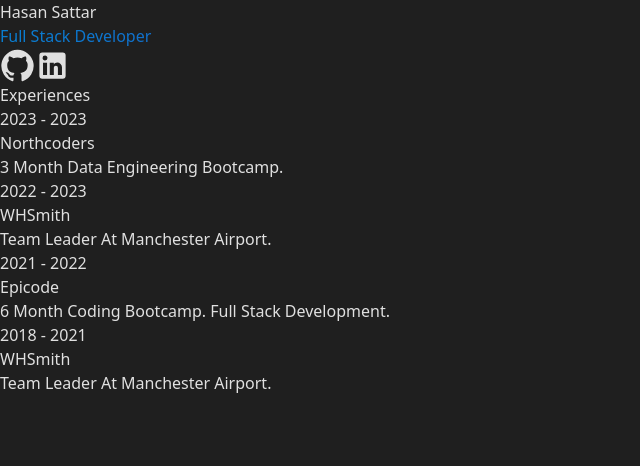
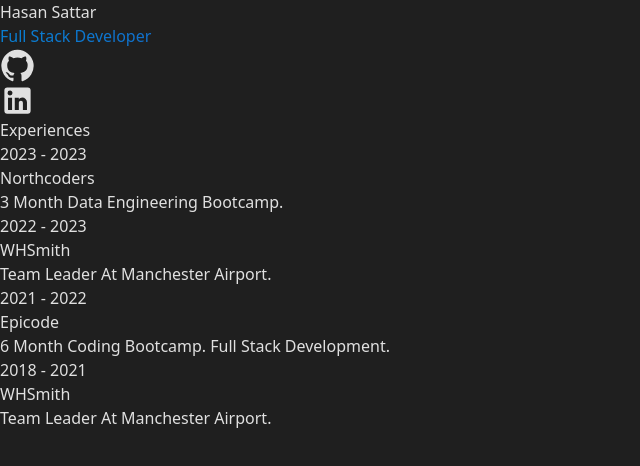
Before and after one commit to hsattar/hsattar, a Next.js app: page / in a window 1280 px wide. Shown: the top 466 px of the page, without its empty margins (0-640 px from the left). Built offline with nearby package versions, Linux system fonts and the light colour scheme.

Commit message:
added animation to hero section

```diff
--- a/src/components/HeroSection.tsx
+++ b/src/components/HeroSection.tsx
@@ -1,19 +1,45 @@
+'use client'
+
 import GitHubIcon from '@mui/icons-material/GitHub'
 import LinkedInIcon from '@mui/icons-material/LinkedIn'
+import { motion } from 'framer-motion'
 
 export default function HeroSection() {
   return (
     <section className="flex flex-col lg:flex-row items-center my-4 select-none min-h-screen">
       <div className="flex-grow flex flex-col items-center justify-center">
+        <motion.div
+          variants={fadeInAnimationVariants}
+          initial="initial"
+          whileInView="animate"
+          viewport={{ once: true }}
+        >
           <p className="text-5xl p-4 text-center">Hasan Sattar</p>
           <h1 className="text-8xl mt-4 mb-6 font-semibold text-center gradient-text">Full Stack Developer</h1>
-        <div className="text-4xl my-8 lg:mb-0">
+        </motion.div>
+        <div className="flex text-4xl my-8 lg:mb-0">
+          <motion.div
+            variants={fadeInAnimationSocialVariants}
+            initial="initial"
+            whileInView="animate"
+            viewport={{ once: true }}
+            custom={2}
+          >
             <a className="mx-3" href="https://github.com/hsattar" target="_blank" rel="noreferrer">
               <GitHubIcon fontSize="large" />
             </a>
+          </motion.div>
+          <motion.div
+            variants={fadeInAnimationSocialVariants}
+            initial="initial"
+            whileInView="animate"
+            viewport={{ once: true }}
+            custom={3}
+          >
             <a className="mx-3" href="https://www.linkedin.com/in/hasanrsattar/" target="_blank" rel="noreferrer">
               <LinkedInIcon fontSize="large" />
             </a>
+          </motion.div>
         </div>
         {/* <div className='flex mt-16'>
           <a className=''>Tech Stack</a>
@@ -24,3 +50,33 @@
     </section>
   )
 }
+
+const fadeInAnimationVariants = {
+  initial: {
+      opacity: 0,
+      y: 100
+  },
+  animate: () => ({
+      opacity: 1,
+      y: 0,
+      transition: {
+          delay: 0.25,
+          type: 'spring'
+      }
+  })
+}
+
+const fadeInAnimationSocialVariants = {
+  initial: {
+      opacity: 0,
+      y: 100
+  },
+  animate: (index: number) => ({
+      opacity: 1,
+      y: 0,
+      transition: {
+          delay: 0.25 * index,
+          type: 'spring'
+      }
+  })
+}
```
Lines whose indentation alone changed are shown as unchanged.
